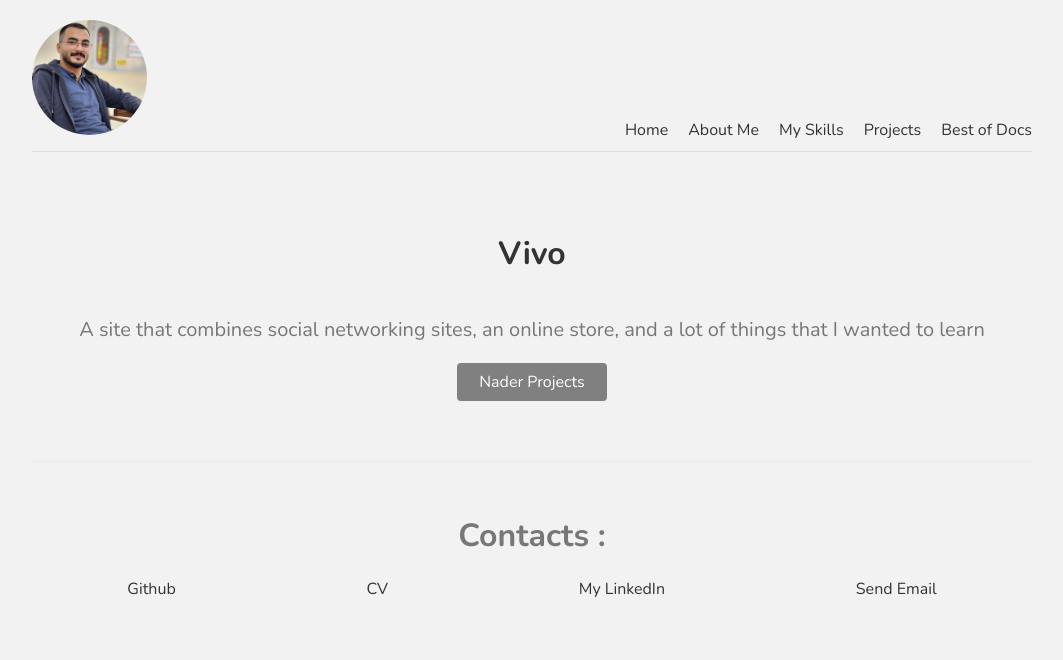
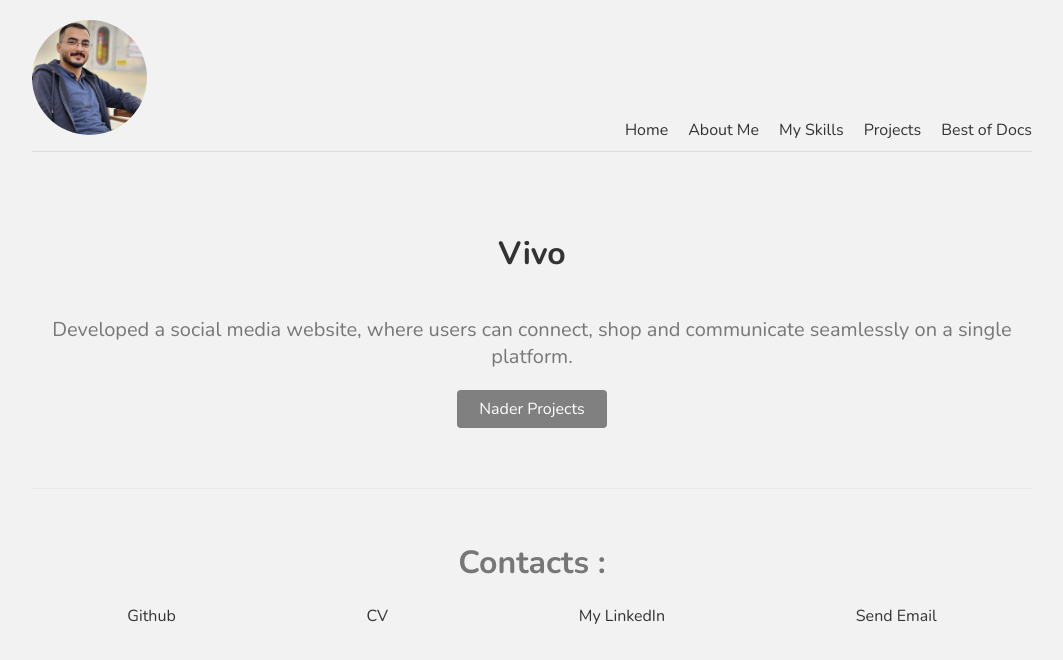
Before and after one commit to Nader-SH/portfolio-nadershakshak, a Next.js app: page /nader/1 in a window 1280 px wide. Shown: the top 660 px of the page, without its empty margins (108-1171 px from the left). Built offline with nearby package versions, Linux system fonts and the light colour scheme.

Commit message:
fix-link

```diff
--- a/components/Footer.js
+++ b/components/Footer.js
@@ -11,7 +11,7 @@ const Footer = () => {
           Github
         </Link>
         <Link
-          href="https://docs.google.com/document/d/1gPn18ADTz_g3SSkeQmetlCmYc3Au0cY4/edit?usp=share_link&ouid=101299738558864106025&rtpof=true&sd=true"
+          href="https://docs.google.com/document/d/1P0ceN-tLlyJr0x6_y2l9VabEGYhMUQH7/edit?usp=sharing&ouid=101299738558864106025&rtpof=true&sd=true"
           target="_blank"
         >
           CV
--- a/pages/nader/[id].js
+++ b/pages/nader/[id].js
@@ -49,7 +49,7 @@ const repos = [
   {
     id: 1,
     title: "Vivo",
-    disc: "A site that combines social networking sites, an online store, and a lot of things that I wanted to learn",
+    disc: "Developed a social media website, where users can connect, shop and communicate seamlessly on a single platform.",
     link: "https://github.com/Nader-SH/Vivo",
   },
   {
--- a/pages/nader/index.js
+++ b/pages/nader/index.js
@@ -1,8 +1,6 @@
 import styles from "../../styles/Nader.module.css";
 import Head from "next/head";
-import { useEffect, useState } from "react";
 import Link from "next/link";
-import { AiFillGithub } from "react-icons/ai";
 import { GrRedo } from "react-icons/gr";
 import stylesHome from "../../styles/Home.module.css";
 
@@ -56,7 +54,7 @@ const repos = [
   {
     id: 1,
     title: "Vivo",
-    disc: "A site that combines social networking sites, an online store, and a lot of things that I wanted to learn",
+    disc: "Developed a social media website, where users can connect, shop and communicate seamlessly on a single platform.",
     link: "https://github.com/Nader-SH/Vivo",
   },
   {
```
